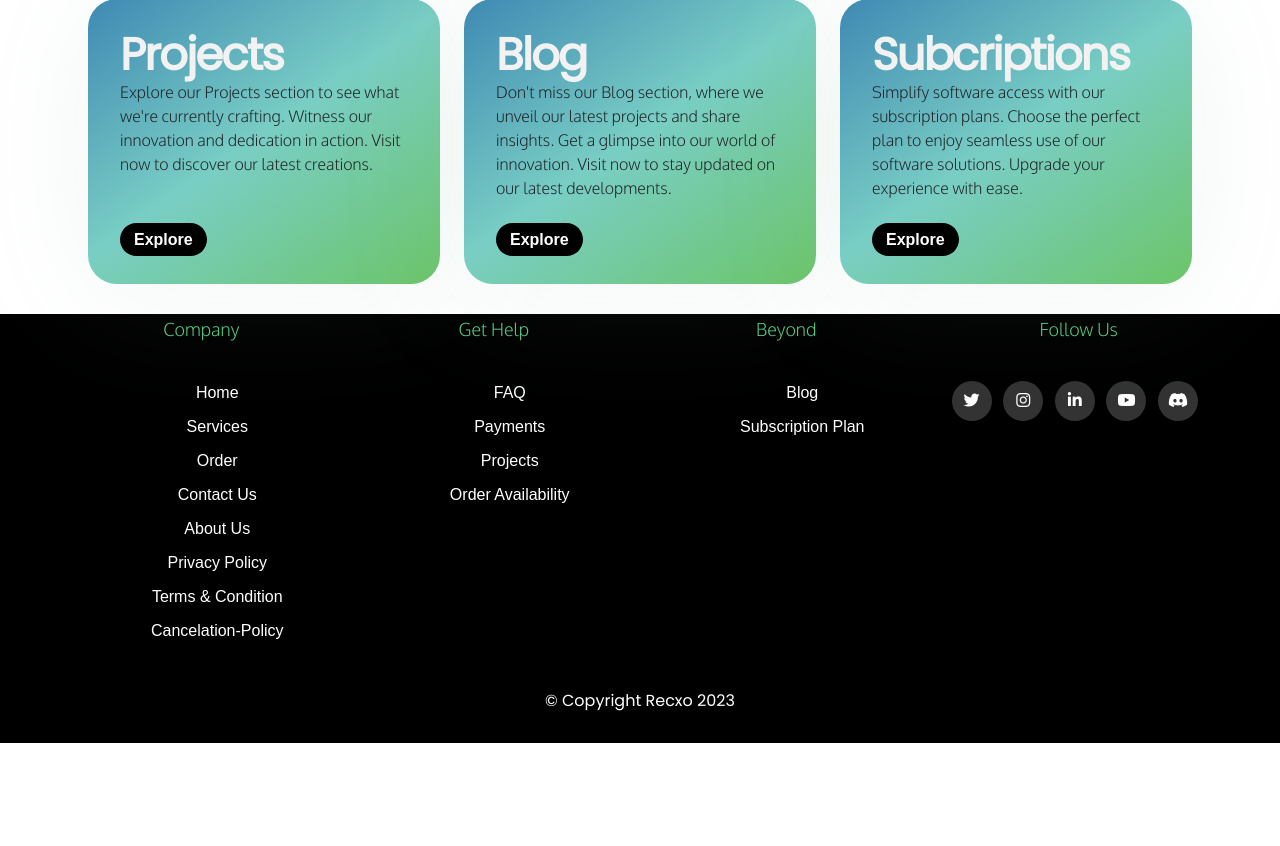
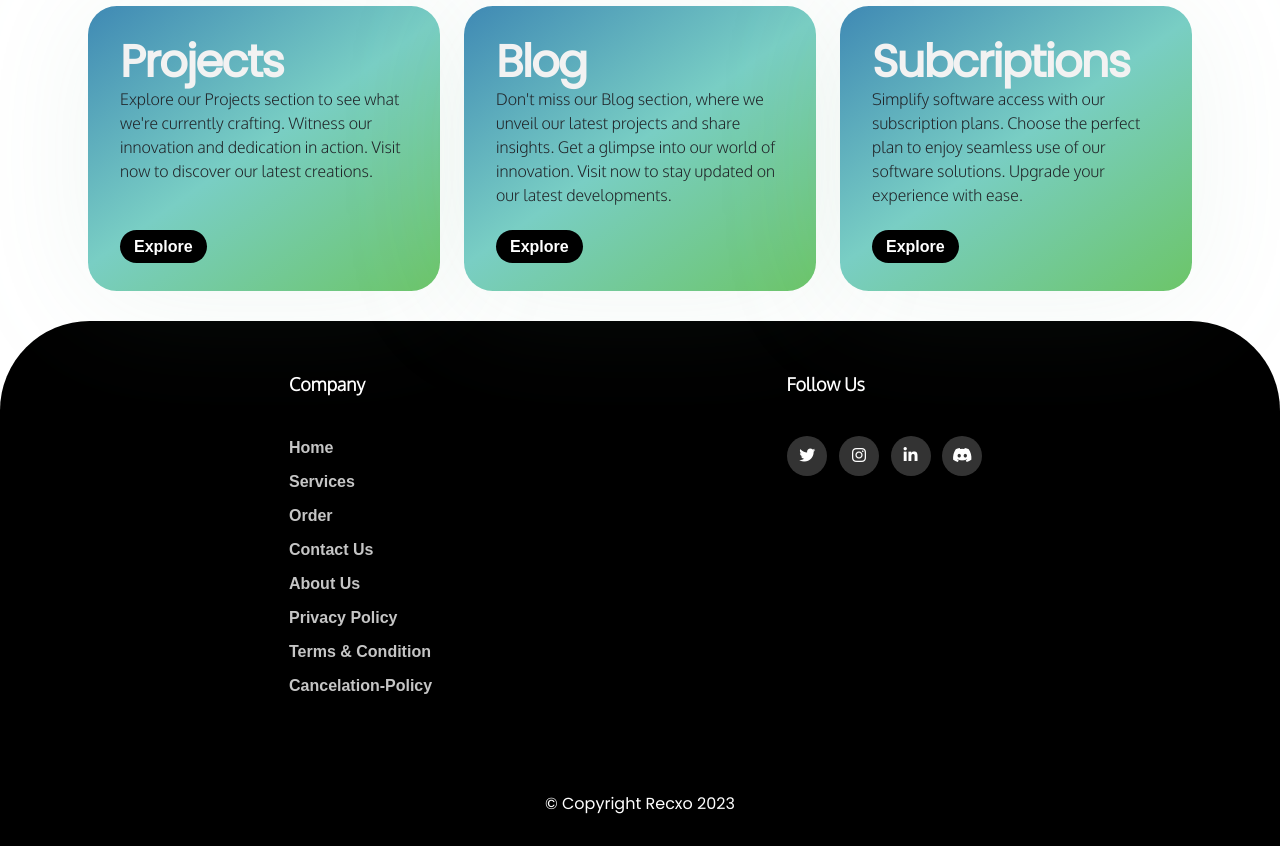
Before and after one commit to rishv1912/recxo-website, a Django app: page /services/ in a window 1280 px wide; the page is wider, and only the part inside the window is pictured. Shown: the part 3791-4637 px from the top of that part. Before the commit the page ends 4534 px from the top of that part, so only its background shows below. Run offline with Django 4.2, Linux system fonts and the light colour scheme.

Commit message:
improved the footer , made responsive

```diff
--- a/static/style/footer.css
+++ b/static/style/footer.css
@@ -1,11 +1,3 @@
-
-* {
-    margin: 0;
-    padding: 0;
-    text-decoration: none;
-    list-style: none;
-    box-sizing: border-box;
-}
 /* ======================== Variables ============================= */
 :root{
     --color-main : #55cb84;
@@ -16,25 +8,38 @@
     --font-poppins: 'Poppins', sans-serif;
 }
 
-/* ============================= footer starts =============================*/
+* {
+    margin: 0;
+    padding: 0;
+    text-decoration: none;
+    list-style: none;
+    box-sizing: border-box;
+    font-family: var(--font-oxygen);
+}
+
+/* ============================= footer starts ============================= */
 a {
     text-decoration: none;
 }
 .container {
     max-width: 1170px;
     margin: auto;
+    padding: 3rem 0;
 }
 
 .row {
     display: flex;
     flex-wrap: wrap;
+    justify-content: space-evenly;
 }
 
 .footer ul {
     list-style: none;
+    text-align: left;
 }
 
 .footer {
+    border-radius: 5.6rem 5.6rem 0rem 0rem;
     position: static;
     margin-top: 10px;
     left: 0;
@@ -52,12 +57,14 @@ a {
 
 .footer-col h4 {
     font-size: 18px;
-    color: var(--color-main);
+    color: var(--color-white);
     text-transform: capitalize;
     margin-bottom: 35px;
     padding: 5px 0;
-    font-weight: 500;
+    font-weight: 700;
     position: relative;
+    text-align: left;
+    padding-left: 2rem;
 }
 
 /* .footer-col h4::before {
@@ -77,12 +84,9 @@ a {
 
 .footer-col ul li a {
     font-size: 16px;
-
     text-transform: capitalize;
-    color:var(--color-white);
+    color: rgb(231 231 231 / 85%);
     text-decoration: none;
-    font-weight: 300;
-    /* color: #bbbbbb; */
     display: block;
     transition: all 0.3s ease;
 }
@@ -116,3 +120,5 @@ a {
     font-weight: 300;
 
 }
+
+/* ============================= media queries ============================= */
--- a/static/style/services.css
+++ b/static/style/services.css
@@ -301,17 +301,12 @@ a {
         width: 30%;
     /* height: 19rem; */
     }
-
 }
 
 @media screen  and (max-width : 960px){
-
-
 }
 
 @media screen and (max-width : 820px){
-
-
 }
 
 
--- a/templates/footer.html
+++ b/templates/footer.html
@@ -10,6 +10,7 @@
     <footer class="footer">
         <div class="container">
           <div class="row">
+
             <div class="footer-col">
               <h4>Company</h4>
               <ul>
@@ -27,7 +28,8 @@
                 </li>
               </ul>
             </div>
-            <div class="footer-col">
+
+            <!-- <div class="footer-col">
               <h4>get help</h4>
               <ul>
                 <li><a href="{% url 'services'%}">FAQ</a></li>
@@ -35,8 +37,9 @@
                 <li><a href="{% url 'projects'%}">projects</a></li>
                 <li><a href="{% url 'orders'%}">order availability</a></li>
               </ul>
-            </div>
-            <div class="footer-col">
+            </div> -->
+
+            <!-- <div class="footer-col">
               <h4>beyond</h4>
               <ul>
                 {% comment %}
@@ -49,7 +52,8 @@
                 <li><a href="/blog">Blog</a></li>
                 <li><a href="{% url 'subscriptions'%}">Subscription Plan</a></li>
               </ul>
-            </div>
+            </div> -->
+
             <div class="footer-col">
               <h4>follow us</h4>
               <div class="social-links">
@@ -68,17 +72,13 @@
                   ><i class="fab fa-linkedin-in"></i
                 ></a>
                 <a
-                  href="https://www.youtube.com/"
-                  target="_blank"
-                  ><i class="fab fa-youtube"></i
-                ></a>
-                <a
                   href="https://discord.gg/JHU7gpje4F"
                   target="_blank"
                   ><i class="fab fa-discord"></i
                 ></a>
               </div>
             </div>
+
           </div>
         </div>
         <div class="copyright">© Copyright Recxo 2023</div>
```
